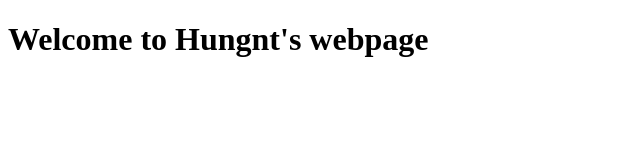
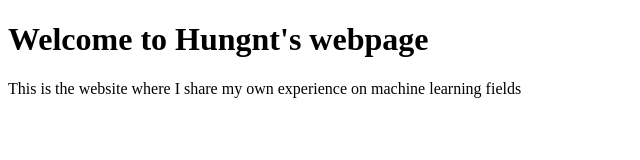
Before and after one commit to Hung20736/lecture1, a plain HTML site: page index.html in a window 1280 px wide. Shown: the whole page, without its empty margins (0-640 px from the left). Drawn offline with Linux system fonts and the light colour scheme.

Commit message:
added new line

```diff
--- a/index.html
+++ b/index.html
@@ -5,5 +5,6 @@
     </head>
     <body>
         <h1>Welcome to Hungnt's webpage</h1>
+        <p>This is the website where I share my own experience on machine learning fields</p>
     </body>
 </html>
```
